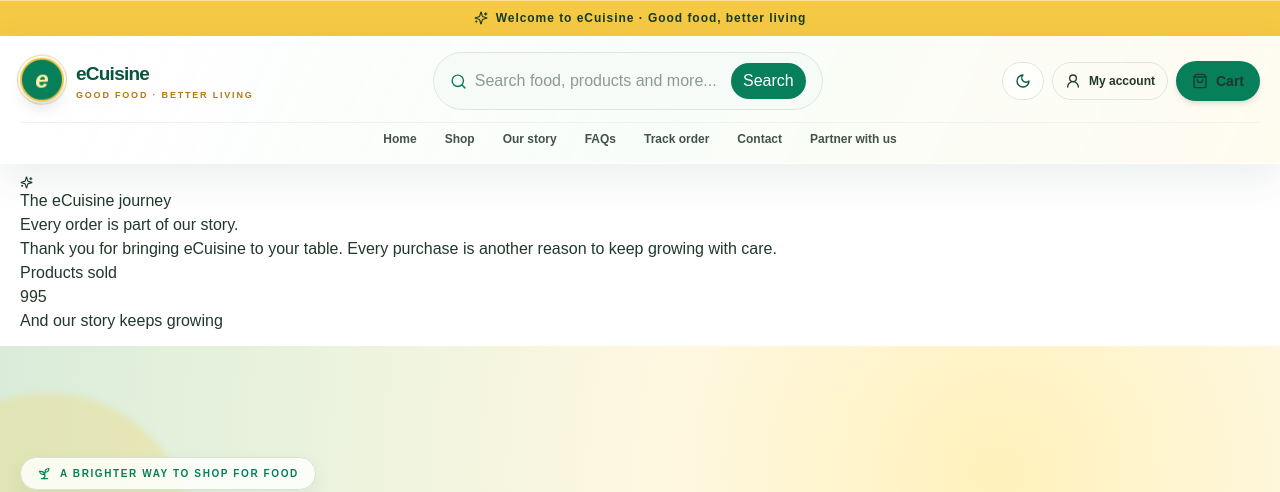
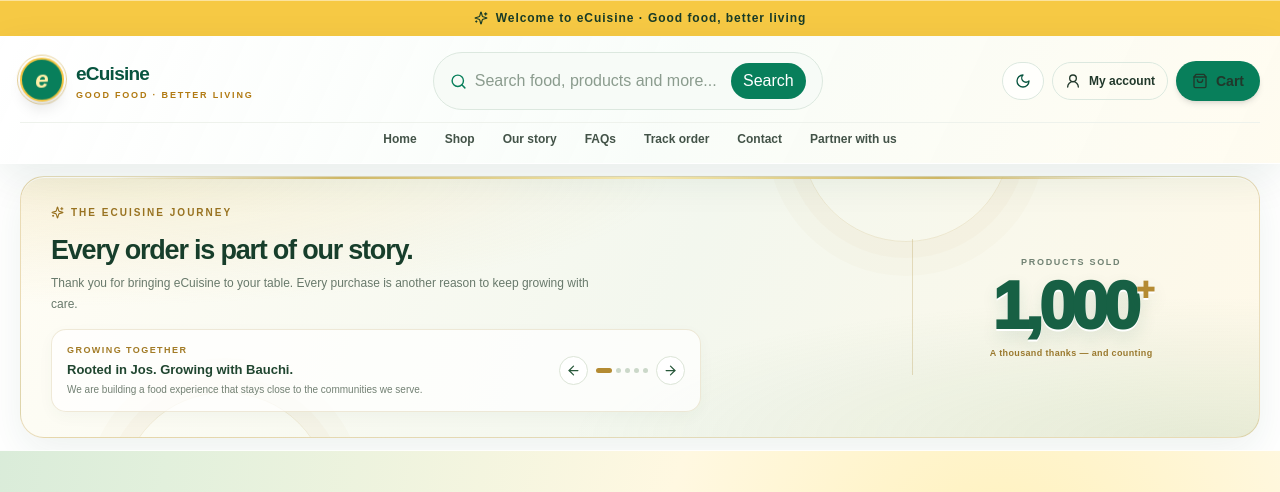
Before and after one commit to ecuisinefoods-collab/ecuisinefoods, a Next.js app: page / in a window 1280 px wide. Shown: the top 492 px of the page. Built offline with nearby package versions, Linux system fonts and the light colour scheme; no server answers; the database is empty.

Commit message:
Restore the eCuisine journey milestone design and rotating updates (#21)
* Build rotating eCuisine journey milestone story

* Style eCuisine journey milestone and rotating updates

```diff
--- a/src/app/globals.css
+++ b/src/app/globals.css
@@ -1396,3 +1396,41 @@ html[data-theme="dark"] .admin-premium-shell {
 html[data-theme="dark"] .admin-premium-shell header.admin-topbar-premium {
   background: linear-gradient(100deg,#1b3024,#22392a 55%,#3a3320) !important;
 }
+
+
+/* eCuisine journey milestone: polished editorial panel and rotating story ticker */
+.ec-sales-editorial{position:relative;isolation:isolate;overflow:hidden;width:100%;border:1px solid rgba(193,160,79,.34);border-radius:24px;background:radial-gradient(ellipse at 6% 0%,rgba(225,199,117,.22),transparent 35%),radial-gradient(ellipse at 96% 100%,rgba(115,166,117,.17),transparent 38%),linear-gradient(112deg,#fffdf5 0%,#f3f7ee 52%,#fff9e9 100%);box-shadow:0 14px 38px rgba(32,76,47,.075),inset 0 1px 0 rgba(255,255,255,.95)}
+.ec-sales-editorial:before,.ec-sales-editorial:after{content:"";position:absolute;z-index:-1;width:210px;height:210px;border:1px solid rgba(180,145,57,.16);border-radius:50%;box-shadow:0 0 0 16px rgba(180,145,57,.035),0 0 0 34px rgba(180,145,57,.025);pointer-events:none}
+.ec-sales-editorial:before{top:-145px;right:20%}.ec-sales-editorial:after{bottom:-165px;left:8%}
+.ec-sales-editorial__shine{position:absolute;top:0;left:7%;right:7%;height:2px;background:linear-gradient(90deg,transparent,#d8bd69 22%,#fff0b5 50%,#d8bd69 78%,transparent)}
+.ec-sales-editorial__body{display:grid;grid-template-columns:minmax(0,1fr) minmax(190px,.38fr);align-items:center;gap:28px;padding:25px 30px}
+.ec-sales-editorial__copy{min-width:0}.ec-sales-editorial__eyebrow{display:inline-flex;align-items:center;gap:7px;margin:0;color:#997321;font-size:10px;font-weight:900;letter-spacing:.2em;text-transform:uppercase}
+.ec-sales-editorial__copy h2{margin:9px 0 0;color:#173e2b;font-size:clamp(19px,2.4vw,27px);font-weight:900;line-height:1.12;letter-spacing:-.045em}
+.ec-sales-editorial__description{max-width:560px;margin:8px 0 0;color:#68796b;font-size:12px;line-height:1.7}
+.ec-sales-editorial__ticker{display:flex;align-items:center;justify-content:space-between;gap:16px;max-width:650px;min-height:83px;margin-top:15px;padding:12px 15px;border:1px solid rgba(190,166,104,.25);border-radius:15px;background:rgba(255,255,255,.72);box-shadow:0 5px 16px rgba(33,73,43,.035)}
+.ec-sales-editorial__ticker-copy{min-width:0;animation:ec-journey-in .45s ease both}
+.ec-sales-editorial__ticker-copy>span{display:block;color:#a27b26;font-size:9px;font-weight:900;letter-spacing:.16em;text-transform:uppercase}
+.ec-sales-editorial__ticker-copy strong{display:block;margin-top:3px;color:#204630;font-size:13px;font-weight:900;line-height:1.35}
+.ec-sales-editorial__ticker-copy p{margin:3px 0 0;color:#728073;font-size:10px;line-height:1.5}
+.ec-sales-editorial__controls{display:flex;flex:0 0 auto;align-items:center;gap:8px}
+.ec-sales-editorial__controls>button{display:grid;width:29px;height:29px;place-items:center;border:1px solid #dce5d7;border-radius:50%;background:#fff;color:#28583b;transition:background .2s ease,transform .2s ease}
+.ec-sales-editorial__controls>button:hover{transform:translateY(-1px);background:#edf5e9}
+.ec-sales-editorial__dots{display:flex;align-items:center;gap:4px}
+.ec-sales-editorial__dots button{width:5px;height:5px;padding:0;border:0;border-radius:99px;background:#cbd8c9;transition:width .25s ease,background .25s ease}
+.ec-sales-editorial__dots button.is-active{width:16px;background:#b48b32}
+.ec-sales-editorial__figure{position:relative;min-width:0;padding:17px 14px 15px;border-left:1px solid rgba(181,151,76,.3);text-align:center}
+.ec-sales-editorial__label{margin:0;color:#718273;font-size:9px;font-weight:900;letter-spacing:.19em;text-transform:uppercase}
+.ec-sales-editorial__number{margin:5px 0 0;color:#176044;font-size:clamp(38px,5.5vw,66px);font-weight:950;line-height:.98;letter-spacing:-.065em;font-variant-numeric:tabular-nums;text-shadow:0 2px 0 #fff,0 8px 18px rgba(23,96,68,.12)}
+.ec-sales-editorial__number span{color:#b58b32;font-size:.48em;vertical-align:top}
+.ec-sales-editorial__caption{margin:8px 0 0;color:#9a792e;font-size:9px;font-weight:800;letter-spacing:.04em}
+@keyframes ec-journey-in{from{opacity:0;transform:translateY(7px)}to{opacity:1;transform:translateY(0)}}
+html[data-theme="dark"] .ec-sales-editorial{border-color:rgba(226,197,116,.25);background:radial-gradient(ellipse at 5% 0%,rgba(193,155,65,.15),transparent 35%),linear-gradient(115deg,#132b1e,#1b3827 55%,#282d1d)}
+html[data-theme="dark"] .ec-sales-editorial__copy h2,html[data-theme="dark"] .ec-sales-editorial__ticker-copy strong{color:#f1f4e9}
+html[data-theme="dark"] .ec-sales-editorial__description,html[data-theme="dark"] .ec-sales-editorial__ticker-copy p{color:#c0cfbf}
+html[data-theme="dark"] .ec-sales-editorial__ticker{background:rgba(255,255,255,.06);border-color:rgba(255,255,255,.12)}
+html[data-theme="dark"] .ec-sales-editorial__figure{border-color:rgba(226,197,116,.24)}
+html[data-theme="dark"] .ec-sales-editorial__label{color:#c0cfbf}
+html[data-theme="dark"] .ec-sales-editorial__number{color:#9fdaa9;text-shadow:none}
+html[data-theme="dark"] .ec-sales-editorial__controls>button{background:#203b2a;color:#f0d98e;border-color:#48604a}
+@media(max-width:640px){.ec-sales-editorial__body{grid-template-columns:minmax(0,1fr);gap:12px;padding:19px 17px}.ec-sales-editorial__figure{display:grid;grid-template-columns:auto 1fr;align-items:baseline;justify-items:end;gap:4px 10px;padding:12px 0 0;border-left:0;border-top:1px solid rgba(181,151,76,.3);text-align:right}.ec-sales-editorial__label{grid-column:1;grid-row:1}.ec-sales-editorial__number{grid-column:2;grid-row:1/span 2;font-size:46px}.ec-sales-editorial__caption{grid-column:1;grid-row:2;margin:0}.ec-sales-editorial__ticker{align-items:flex-end;min-height:0;padding:11px}.ec-sales-editorial__controls{gap:5px}.ec-sales-editorial__controls>button{width:26px;height:26px}.ec-sales-editorial__dots{display:none}}
+@media(prefers-reduced-motion:reduce){.ec-sales-editorial__ticker-copy{animation:none}.ec-sales-editorial__controls>button,.ec-sales-editorial__dots button{transition:none}}
--- a/src/components/sales-counter.tsx
+++ b/src/components/sales-counter.tsx
@@ -1,14 +1,24 @@
 "use client";
 
 import { useEffect, useState } from "react";
-import { Sparkles } from "lucide-react";
+import { ArrowLeft, ArrowRight, Sparkles } from "lucide-react";
 
 const LIFETIME_SALES_MILESTONE = 1000;
+const JOURNEY_NOTES = [
+  { eyebrow: "Growing together", title: "Rooted in Jos. Growing with Bauchi.", detail: "We are building a food experience that stays close to the communities we serve." },
+  { eyebrow: "Thoughtful choices", title: "Good food. Better everyday choices.", detail: "Discover useful food products with clear details to help you shop with confidence." },
+  { eyebrow: "Pickup made simple", title: "Five local pickup points. More convenience.", detail: "Choose from Terminus, Faringada, Lamingo, Yelwa or Old G-R-A at checkout." },
+  { eyebrow: "Care in every order", title: "Every order helps shape our next chapter.", detail: "Your support inspires us to keep listening, improving and serving with care." },
+  { eyebrow: "Always something to discover", title: "New finds and special offers await.", detail: "Visit the shop to explore available products, fresh arrivals and current offers." }
+];
 
 export function SalesCounter({ total }: { total: number }) {
   const [count, setCount] = useState(0);
+  const [activeNote, setActiveNote] = useState(0);
   const websiteSales = Math.max(0, Math.floor(Number.isFinite(total) ? total : 0));
   const allTimeSales = Math.max(LIFETIME_SALES_MILESTONE, websiteSales);
+  const reachedMilestone = count >= LIFETIME_SALES_MILESTONE;
+  const display = new Intl.NumberFormat("en-NG").format(count);
 
   useEffect(() => {
     if (window.matchMedia("(prefers-reduced-motion: reduce)").matches) {
@@ -17,13 +27,11 @@ export function SalesCounter({ total }: { total: number }) {
     }
     let frame = 0;
     let start = 0;
-    const duration = 6800;
+    const duration = 4200;
     const animate = (now: number) => {
       if (!start) start = now;
       const progress = Math.min(1, (now - start) / duration);
-      const eased = progress < .5
-        ? 4 * progress * progress * progress
-        : 1 - Math.pow(-2 * progress + 2, 3) / 2;
+      const eased = 1 - Math.pow(1 - progress, 4);
       setCount(Math.round(allTimeSales * eased));
       if (progress < 1) frame = window.requestAnimationFrame(animate);
     };
@@ -31,29 +39,42 @@ export function SalesCounter({ total }: { total: number }) {
     return () => window.cancelAnimationFrame(frame);
   }, [allTimeSales]);
 
-  const reachedMilestone = count >= LIFETIME_SALES_MILESTONE;
-  const display = new Intl.NumberFormat("en-NG").format(count);
+  useEffect(() => {
+    if (!reachedMilestone || window.matchMedia("(prefers-reduced-motion: reduce)").matches) return;
+    const timer = window.setInterval(() => setActiveNote(current => (current + 1) % JOURNEY_NOTES.length), 6200);
+    return () => window.clearInterval(timer);
+  }, [reachedMilestone]);
+
+  const moveNote = (direction: number) => setActiveNote(current => (current + direction + JOURNEY_NOTES.length) % JOURNEY_NOTES.length);
+  const note = JOURNEY_NOTES[activeNote];
 
   return (
-    <section className="ec-sales-editorial relative mx-auto max-w-7xl" aria-label="eCuisine lifetime product sales">
-      <div className="ec-sales-editorial__top-rule" aria-hidden="true" />
+    <section className="ec-sales-editorial" aria-label="eCuisine journey and lifetime product sales">
+      <div className="ec-sales-editorial__shine" aria-hidden="true" />
       <div className="ec-sales-editorial__body">
         <div className="ec-sales-editorial__copy">
           <p className="ec-sales-editorial__eyebrow"><Sparkles size={13} /> The eCuisine journey</p>
           <h2>Every order is part of our story.</h2>
-          <p className="ec-sales-editorial__description">
-            Thank you for bringing eCuisine to your table. Every purchase is another reason to keep growing with care.
-          </p>
+          <p className="ec-sales-editorial__description">Thank you for bringing eCuisine to your table. Every purchase is another reason to keep growing with care.</p>
+          <div className="ec-sales-editorial__ticker" aria-live="polite" aria-atomic="true">
+            <div className="ec-sales-editorial__ticker-copy" key={activeNote}>
+              <span>{reachedMilestone ? note.eyebrow : "Our next chapter"}</span>
+              <strong>{reachedMilestone ? note.title : "We are growing, one thoughtful order at a time."}</strong>
+              <p>{reachedMilestone ? note.detail : "Thank you for being part of the eCuisinefoods journey."}</p>
+            </div>
+            {reachedMilestone && <div className="ec-sales-editorial__controls" aria-label="Journey updates">
+              <button type="button" onClick={() => moveNote(-1)} aria-label="Previous journey update"><ArrowLeft size={15}/></button>
+              <div className="ec-sales-editorial__dots">{JOURNEY_NOTES.map((item,index)=><button key={item.eyebrow} type="button" onClick={()=>setActiveNote(index)} className={index===activeNote?"is-active":""} aria-label={`Show update ${index+1}`} aria-current={index===activeNote?"true":undefined}/>)}</div>
+              <button type="button" onClick={() => moveNote(1)} aria-label="Next journey update"><ArrowRight size={15}/></button>
+            </div>}
+          </div>
         </div>
         <div className="ec-sales-editorial__figure">
           <p className="ec-sales-editorial__label">Products sold</p>
-          <p className="ec-sales-editorial__number" aria-label={`${display} products sold`}>
-            {display}<span>{reachedMilestone ? "+" : ""}</span>
-          </p>
-          <p className="ec-sales-editorial__caption">And our story keeps growing</p>
+          <p className="ec-sales-editorial__number" aria-label={`${display} products sold`}>{display}<span>{reachedMilestone ? "+" : ""}</span></p>
+          <p className="ec-sales-editorial__caption">{reachedMilestone ? "A thousand thanks — and counting" : "Our story keeps growing"}</p>
         </div>
       </div>
-      <div className="ec-sales-editorial__bottom-rule" aria-hidden="true" />
     </section>
   );
 }
```
